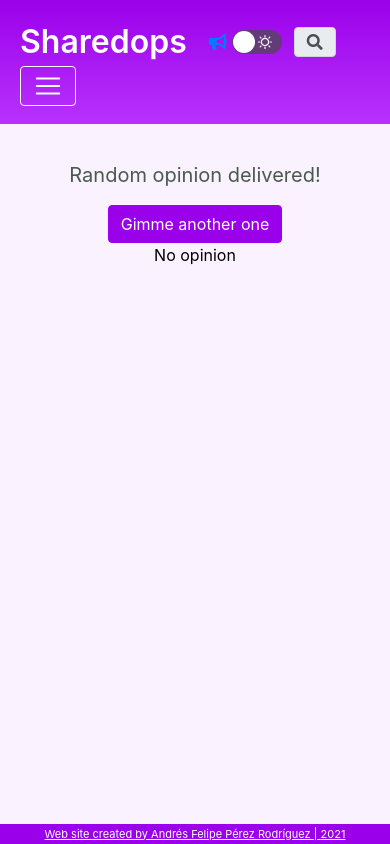
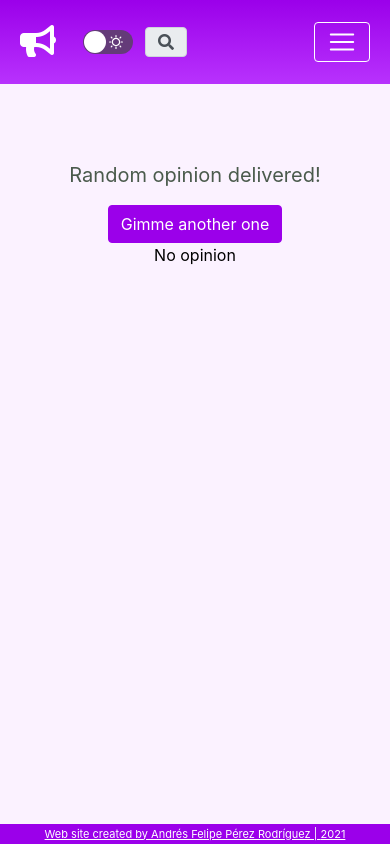
Before and after one commit to andresdotfelipe/sharedops-frontend, a React (Create React App) app: page /random in a window 390 px wide. Built offline with nearby package versions, Linux system fonts and the light colour scheme; no server answers.

Commit message:
Add phone view validation for brand

```diff
--- a/src/components/Header.js
+++ b/src/components/Header.js
@@ -1,4 +1,4 @@
-import React, { Fragment, useState, useEffect } from 'react';
+import React, { Fragment, useState, useEffect, useCallback } from 'react';
 import { useSelector, useDispatch } from 'react-redux';
 import { Link } from 'react-router-dom';
 import { Col, Container, Button, FormControl, InputGroup, Nav, Navbar, NavDropdown, Row } from 'react-bootstrap';
@@ -11,6 +11,7 @@ import MoonIcon from '../assets/icons/moon.svg';
 const Header = () => {
 
     const [search, setSearch] = useState(undefined);
+    const [isPhoneView, setIsPhoneView] = useState(false);
 
     const { session, user, darkTheme } = useSelector(
         state => ({
@@ -22,12 +23,12 @@ const Header = () => {
 
     const dispatch = useDispatch();
 
-    useEffect(() => {
-        dispatch(getSession);
-        dispatch(getUser);
-        if (!user & session) handleSignOut();
-        //eslint-disable-next-line react-hooks/exhaustive-deps
-    }, [dispatch]);
+    const handlePhoneView = useCallback(
+        e => {
+            window.innerWidth <= 575.98 ? setIsPhoneView(true) : setIsPhoneView(false);
+        },
+        []
+    );
 
     const changeTheme = e => {
         const { checked } = e.target;
@@ -46,6 +47,21 @@ const Header = () => {
         window.location = '/';
     };
 
+    useEffect(() => {
+        window.innerWidth <= 575.98 ? setIsPhoneView(true) : setIsPhoneView(false);
+    }, []);
+
+    useEffect(() => {
+        dispatch(getSession);
+        dispatch(getUser);
+        if (!user & session) handleSignOut();
+        window.addEventListener('resize', handlePhoneView);
+        return () => {
+            window.removeEventListener('resize', handlePhoneView);
+        };
+        //eslint-disable-next-line react-hooks/exhaustive-deps
+    }, [dispatch]);
+
     return (
         <Fragment>
             <Container className="header">
@@ -54,10 +70,13 @@ const Header = () => {
                         <Navbar expand="lg" fixed="top">
                             <Row className="align-items-center">
                                 <Col>
-                                    <Link to="/" className="brand">Sharedops</Link>
-                                </Col>
-                                <Col>
-                                    <Link to="/" className="logo"><i className="fas fa-bullhorn"></i></Link>
+                                    <Link to="/" className="brand">
+                                        {
+                                            isPhoneView ?
+                                            <i className="fas fa-bullhorn"></i> :
+                                            'Sharedops'
+                                        }
+                                    </Link>
                                 </Col>
                                 <Col>
                                     <Toggle
```
